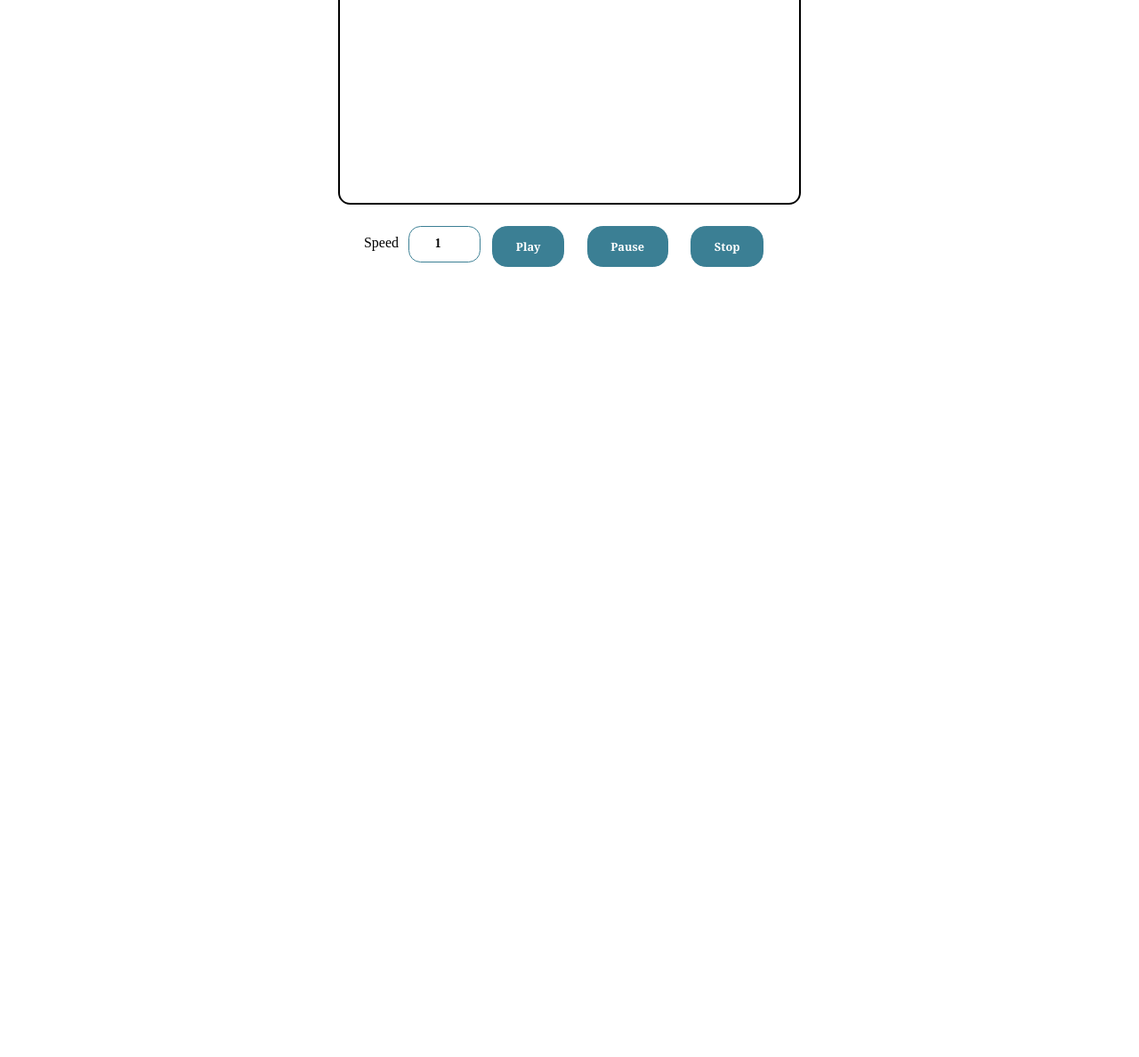
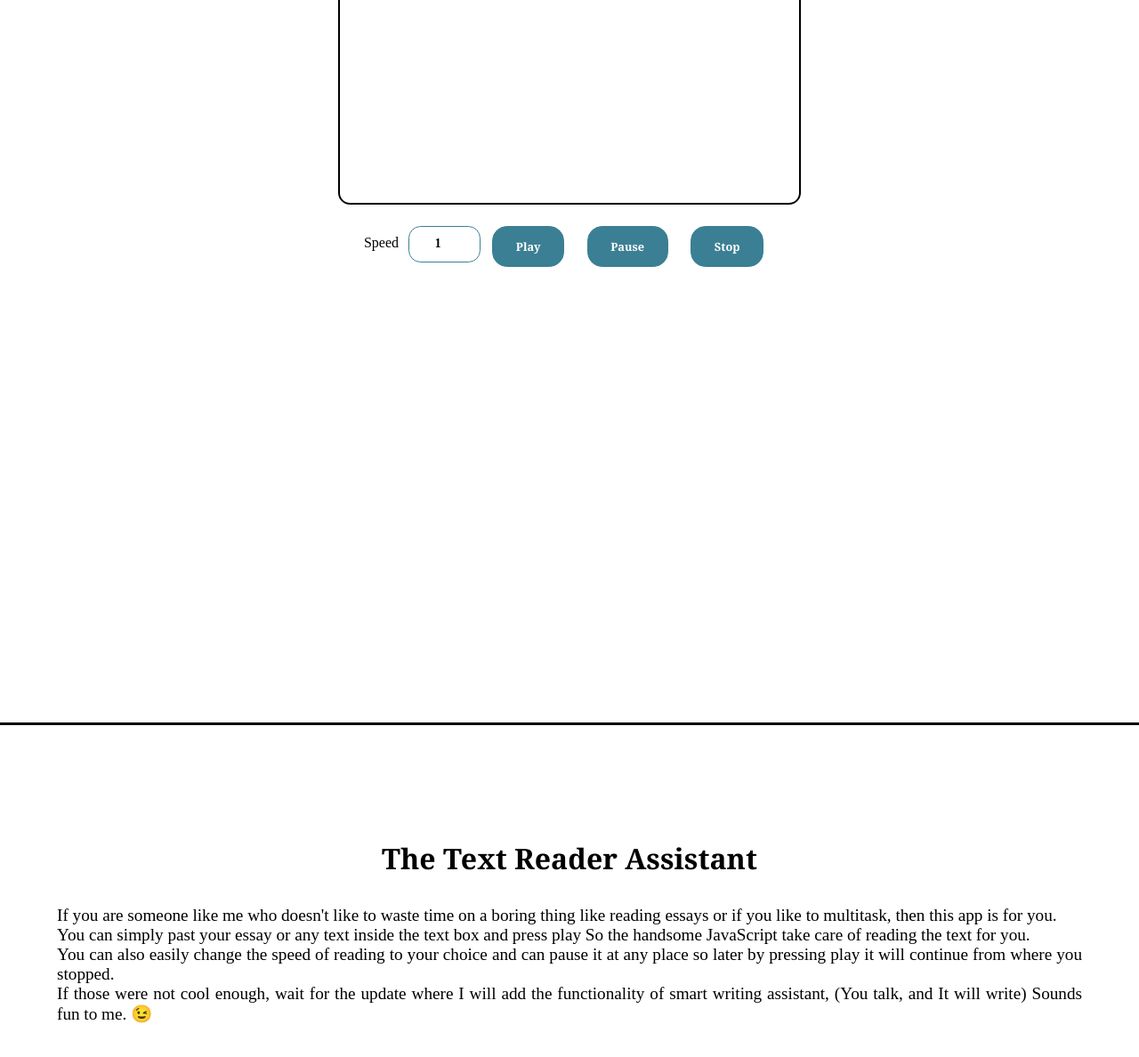
Before and after one commit to AboNazari/Text-Reader, a plain HTML site: page public/index.html in a window 1280 px wide. Shown: the part 532-1720 px from the top of the page at 89% size. Before the commit the page ends 832 px from the top, so only its background shows below. Drawn offline with nearby package versions, Linux system fonts and the light colour scheme; files that its build step writes are made by us from their sources.

Commit message:
app completed

```diff
--- a/public/index.html
+++ b/public/index.html
@@ -4,7 +4,7 @@
     <meta charset="UTF-8" />
     <meta http-equiv="X-UA-Compatible" content="IE=edge" />
     <meta name="viewport" content="width=device-width, initial-scale=1.0" />
-    <link rel="stylesheet" href="/dist/Css/styles.css" />
+    <link rel="stylesheet" href="/public/styles.css " />
     <link rel="shortcut icon" href="./images/favicon.ico" type="image/x-icon" />
     <link
       rel="stylesheet"
@@ -27,9 +27,9 @@ font-awesome/5.15.2/css/all.min.css"
         </a>
         <ul class="nav" data-nav>
           <li class="nav-el"><a href="/public/index.html">Home</a></li>
-          <li class="nav-el"><a href="/public/index.html">About</a></li>
-          <li class="nav-el"><a href="/public/index.html">Source Code</a></li>
-          <li class="nav-el"><a href="/public/index.html">Nazari-web</a></li>
+          <li class="nav-el"><a href="#about">About</a></li>
+          <li class="nav-el"><a href="https://github.com/abdullah-2021-D/Text-Reader.git" target="_blank">Source Code</a></li>
+          <li class="nav-el"><a href="https://abdullah-nazari.netlify.app/" target="_blank">Nazari</a></li>
           <li class="close">X</li>
           <li class="control">
             <i class="fas fa-sun" id="sun"></i
@@ -65,5 +65,18 @@ font-awesome/5.15.2/css/all.min.css"
         <button id="stop">Stop</button>
       </div>
     </div>
+    <div id="about">
+      <h2>The Text Reader Assistant</h2>
+      <p>
+        If you are someone like me who doesn't like to waste time on a boring thing like reading essays or if you like to multitask, then this app is for you.</br> You can simply past your essay or any text inside the text box and press play So the handsome JavaScript take care of reading the text for you.
+      </p>
+      <p>
+        You can also easily change the speed of reading to your choice and can pause it at any place so later by pressing play it will continue from where you stopped.
+
+      </p>
+      <p>
+        If those were not cool enough, wait for the update where I will add the functionality of smart writing assistant, (You talk, and It will write) Sounds fun to me. 😉
+      </p>
+    </div>
   </body>
 </html>
--- a/src/styles.scss
+++ b/src/styles.scss
@@ -73,7 +73,9 @@ body {
   align-items: center;
   margin: auto;
   margin-top: 15%;
+  padding-bottom: 40%;
   gap: 1.5em;
+  border-bottom: 3px solid $dark-color;
 }
 .textReader textarea {
   height: 570px;
@@ -136,6 +138,21 @@ body {
   text-shadow: 5px 5px 15px yellow;
 }
 
+#about {
+  width: 90%;
+  margin: 10% auto;
+}
+#about h2 {
+  text-align: center;
+  margin-bottom: 2rem;
+  font-size: 2rem;
+  font-family: Georgia, "Times New Roman", Times, serif;
+}
+#about p {
+  font-size: 1.2rem;
+  margin: auto;
+  text-align: justify;
+}
 @media only screen and (max-width: 768px) {
   .burger {
     display: block;
@@ -192,7 +209,7 @@ body {
     display: block;
   }
   .textReader textarea {
-    margin-top: 3rem;
+    margin-top: 20%;
     height: 400px;
     width: 80%;
   }
```
Also changed, not shown: dist/Css/styles.css (deleted), 1 other file.
